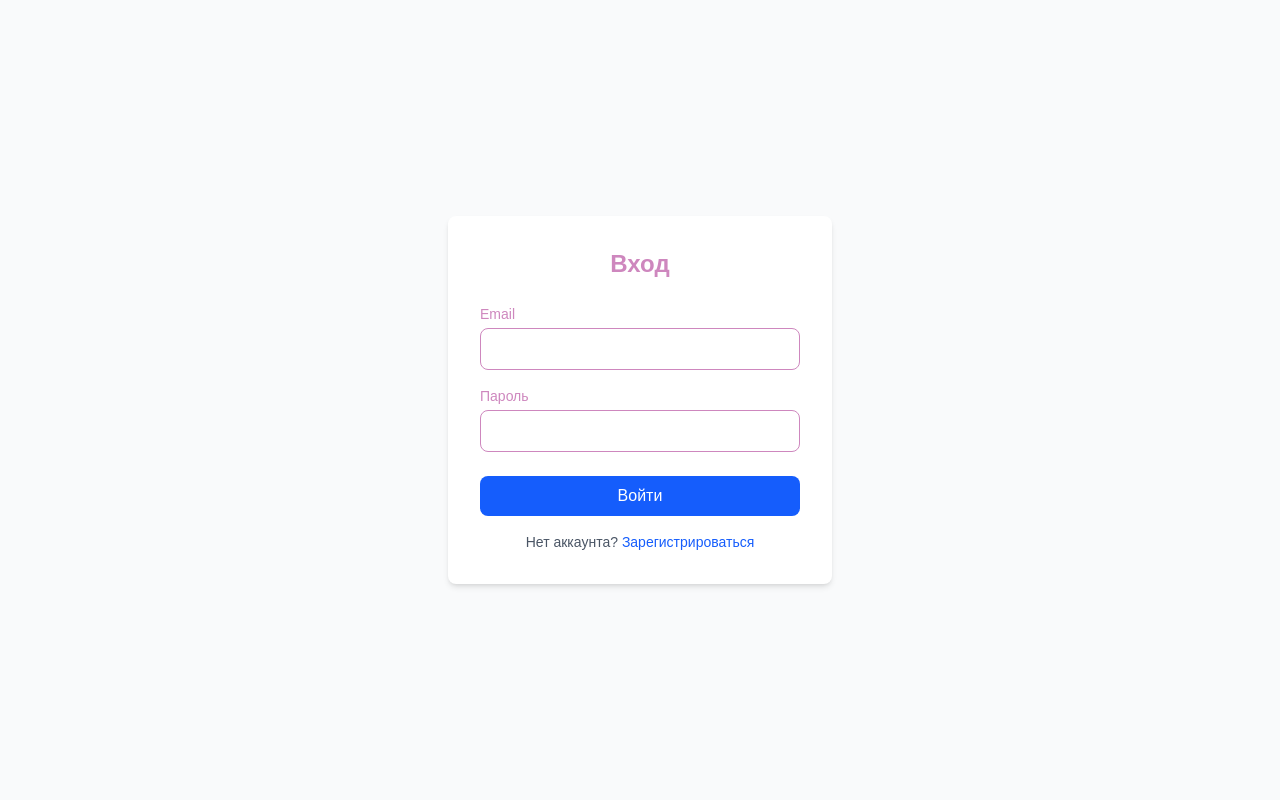
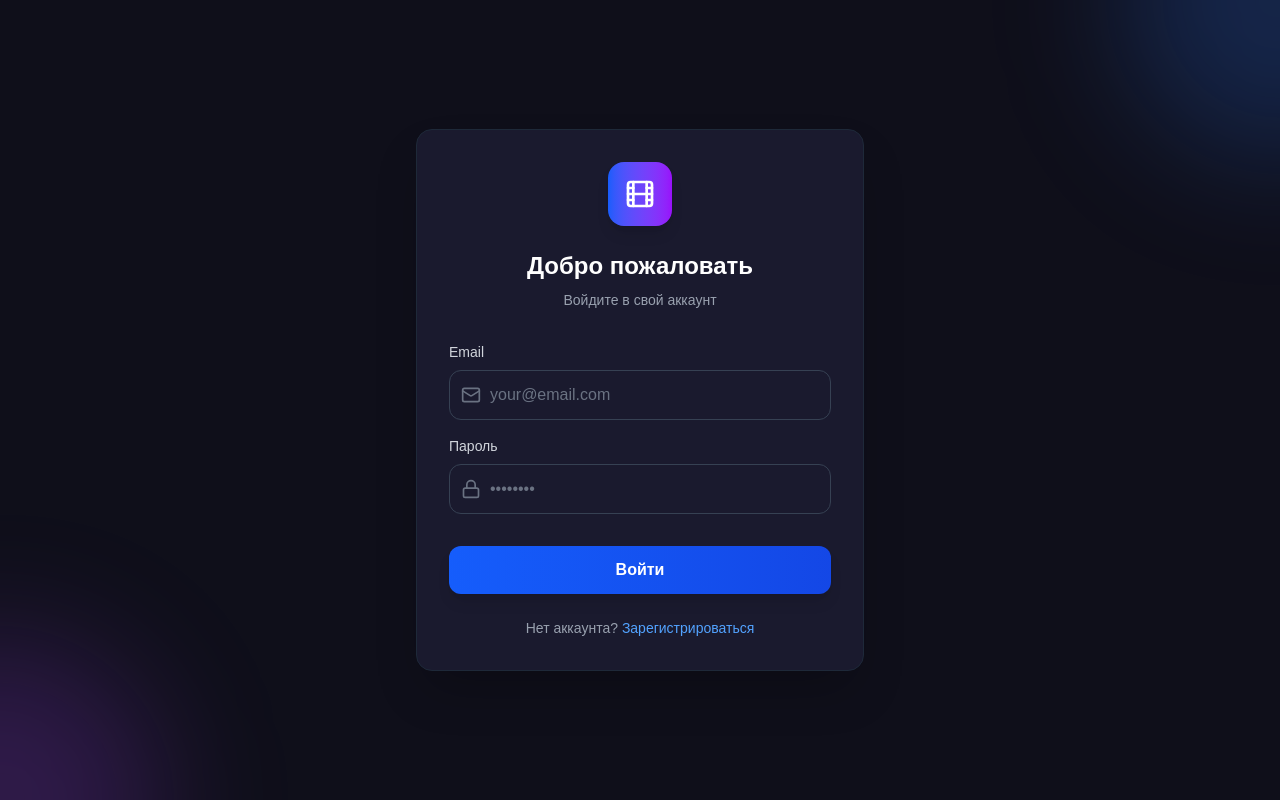
Before and after one commit to zunn1kka/the-last-cut, a Next.js app in the folder client/: page /login in a window 1280 px wide. Built offline with nearby package versions, Linux system fonts and the light colour scheme; no server answers.

Commit message:
исправил страницу авторизации

```diff
--- a/client/src/app/(auth)/login/page.tsx
+++ b/client/src/app/(auth)/login/page.tsx
@@ -1,13 +1,16 @@
 'use client'
 
+import { useAuth } from '@/features/auth/model/auth-context'
 import { authApi } from '@/shared/api/auth/auth-api'
 import Button from '@/shared/ui/Button'
+import { Film, Lock, Mail } from 'lucide-react'
 import Link from 'next/link'
 import { useRouter } from 'next/navigation'
 import { useState } from 'react'
 
 export default function LoginPage() {
 	const router = useRouter()
+	const { login } = useAuth()
 	const [email, setEmail] = useState('')
 	const [password, setPassword] = useState('')
 	const [error, setError] = useState('')
@@ -19,8 +22,15 @@ export default function LoginPage() {
 		setError('')
 
 		try {
-			await authApi.login({ email, password })
-			window.location.reload() // Принудительная перезагрузка
+			const response = await authApi.login({ email, password })
+			console.log('📥 Ответ от сервера:', response.data)
+
+			// Сохраняем пользователя в контексте
+			if (response.data.user) {
+				login(response.data.user)
+			}
+
+			// Перенаправляем на главную
 			router.push('/')
 		} catch (err: any) {
 			setError(err.response?.data?.message || 'Ошибка входа')
@@ -30,48 +40,94 @@ export default function LoginPage() {
 	}
 
 	return (
-		<div className='min-h-screen flex items-center justify-center bg-gray-50'>
+		<div className='min-h-screen flex items-center justify-center bg-custom-darker px-4'>
+			{/* Фоновые декоративные элементы */}
+			<div className='absolute inset-0 overflow-hidden pointer-events-none'>
+				<div className='absolute -top-40 -right-40 w-80 h-80 bg-blue-500/20 rounded-full blur-3xl' />
+				<div className='absolute -bottom-40 -left-40 w-80 h-80 bg-purple-500/20 rounded-full blur-3xl' />
+			</div>
+
 			<form
 				onSubmit={handleSubmit}
-				className='bg-white p-8 rounded-lg shadow-md w-96'
+				className='relative bg-custom-dark rounded-2xl shadow-2xl border border-gray-800 p-8 w-full max-w-md'
 			>
-				<h1 className='text-2xl font-bold mb-6 text-center'>Вход</h1>
+				{/* Логотип */}
+				<div className='flex justify-center mb-6'>
+					<div className='w-16 h-16 bg-gradient-to-r from-blue-600 to-purple-600 rounded-2xl flex items-center justify-center shadow-lg'>
+						<Film className='w-8 h-8 text-white' />
+					</div>
+				</div>
+
+				<h1 className='text-2xl font-bold text-center text-white mb-2'>
+					Добро пожаловать
+				</h1>
+				<p className='text-center text-gray-400 text-sm mb-8'>
+					Войдите в свой аккаунт
+				</p>
 
 				{error && (
-					<div className='bg-red-50 text-red-600 p-3 rounded-lg mb-4 text-sm'>
+					<div className='bg-red-500/10 border border-red-500/20 text-red-400 p-3 rounded-lg mb-6 text-sm'>
 						{error}
 					</div>
 				)}
 
-				<div className='mb-4'>
-					<label className='block text-sm font-medium mb-1'>Email</label>
+				<div className='space-y-4'>
+					<div>
+						<label className='block text-sm font-medium text-gray-300 mb-2'>
+							Email
+						</label>
+						<div className='relative'>
+							<Mail className='absolute left-3 top-1/2 -translate-y-1/2 w-5 h-5 text-gray-500' />
 							<input
 								type='email'
 								value={email}
 								onChange={e => setEmail(e.target.value)}
-						className='w-full px-3 py-2 border rounded-lg'
+								className='w-full pl-10 pr-4 py-3 bg-custom-darker border border-gray-700 rounded-xl text-white placeholder-gray-500 focus:outline-none focus:ring-2 focus:ring-blue-500 focus:border-transparent transition-all'
+								placeholder='your@email.com'
 								required
 							/>
 						</div>
+					</div>
 
-				<div className='mb-6'>
-					<label className='block text-sm font-medium mb-1'>Пароль</label>
+					<div>
+						<label className='block text-sm font-medium text-gray-300 mb-2'>
+							Пароль
+						</label>
+						<div className='relative'>
+							<Lock className='absolute left-3 top-1/2 -translate-y-1/2 w-5 h-5 text-gray-500' />
 							<input
 								type='password'
 								value={password}
 								onChange={e => setPassword(e.target.value)}
-						className='w-full px-3 py-2 border rounded-lg'
+								className='w-full pl-10 pr-4 py-3 bg-custom-darker border border-gray-700 rounded-xl text-white placeholder-gray-500 focus:outline-none focus:ring-2 focus:ring-blue-500 focus:border-transparent transition-all'
+								placeholder='••••••••'
 								required
 							/>
 						</div>
+					</div>
+				</div>
 
-				<Button type='submit' className='w-full' disabled={loading}>
-					{loading ? 'Вход...' : 'Войти'}
+				<Button
+					type='submit'
+					className='w-full mt-8 py-3 bg-gradient-to-r from-blue-600 to-blue-700 hover:from-blue-700 hover:to-blue-800 text-white font-semibold rounded-xl transition-all duration-300 shadow-lg hover:shadow-blue-500/25'
+					disabled={loading}
+				>
+					{loading ? (
+						<span className='flex items-center justify-center gap-2'>
+							<div className='w-5 h-5 border-2 border-white/30 border-t-white rounded-full animate-spin' />
+							Вход...
+						</span>
+					) : (
+						'Войти'
+					)}
 				</Button>
 
-				<p className='text-center mt-4 text-sm text-gray-600'>
+				<p className='text-center mt-6 text-sm text-gray-400'>
 					Нет аккаунта?{' '}
-					<Link href='/register' className='text-blue-600 hover:underline'>
+					<Link
+						href='/register'
+						className='text-blue-400 hover:text-blue-300 font-medium transition-colors'
+					>
 						Зарегистрироваться
 					</Link>
 				</p>
```
Lines whose indentation alone changed are shown as unchanged.
